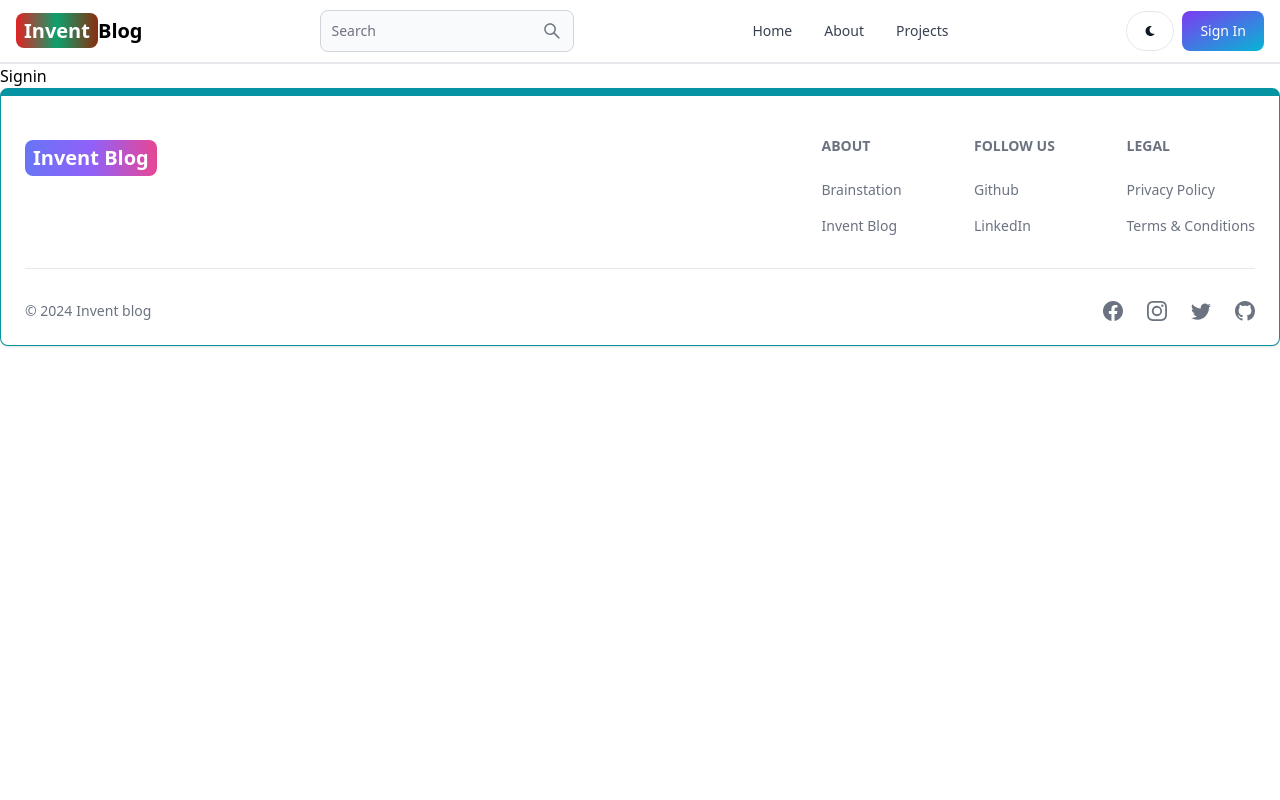
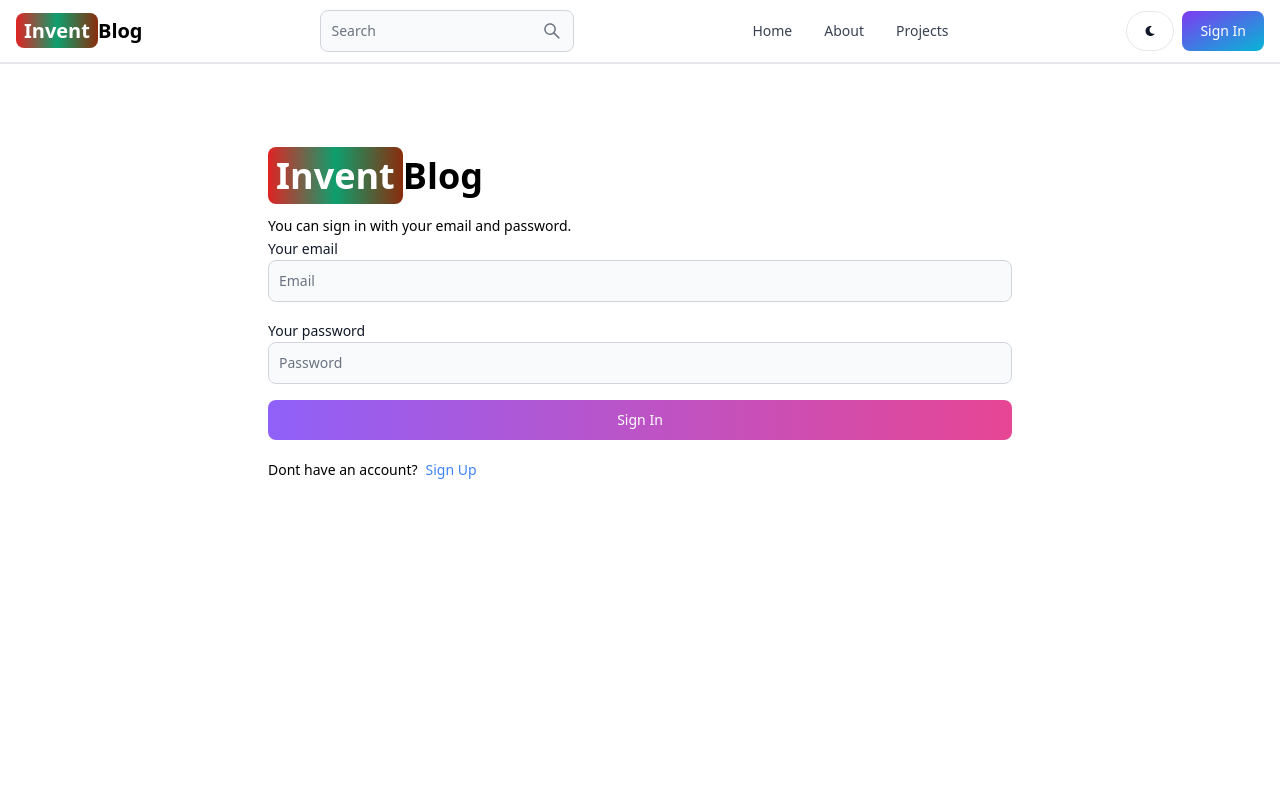
Before and after one commit to TejalAGunjal/Capstone-Project---InventBlog, a React (Vite) app in the folder client/: page /sign-in in a window 1280 px wide. Shown: the top 800 px of the page. Built offline with nearby package versions, Linux system fonts and the light colour scheme.

Commit message:
sign in page functionality

```diff
--- a/client/src/pages/SignIn.jsx
+++ b/client/src/pages/SignIn.jsx
@@ -1,5 +1,106 @@
-import React from "react";
+import { Alert, Button, Label, Spinner, TextInput } from "flowbite-react";
+import { useState } from "react";
+import { Link, useNavigate } from "react-router-dom";
 
-export default function Signin() {
-  return <div>Signin</div>;
+export default function SignIn() {
+  const [formData, setFormData] = useState({});
+  const [errorMessage, setErrorMessage] = useState(null);
+  const [loading, setLoading] = useState(false);
+  const navigate = useNavigate();
+  const handleChange = (e) => {
+    setFormData({ ...formData, [e.target.id]: e.target.value.trim() });
+  };
+
+  const handleSubmit = async (e) => {
+    e.preventDefault();
+    if (!formData.email || !formData.password) {
+      return setErrorMessage("Please fill out all fields.");
+    }
+    try {
+      setLoading(true);
+      setErrorMessage(null);
+      const res = await fetch("/api/auth/signin", {
+        method: "POST",
+        headers: { "Content-Type": "application/json" },
+        body: JSON.stringify(formData),
+      });
+      const data = await res.json();
+      if (data.success === false) {
+        return setErrorMessage(data.message);
+      }
+      setLoading(false);
+      if (res.ok) {
+        navigate("/");
+      }
+    } catch (error) {
+      setErrorMessage(error.message);
+    }
+  };
+
+  return (
+    <div className="min-h-screen mt-20">
+      <div className="flex p-3 max-w-3xl mx-auto flex-col md:flex-row md:items-center gap-5">
+        {/* left */}
+        <div className="flex-1">
+          <Link to="/" className="font-bold dark:text-white text-4xl">
+            <span className="px-2 py-1 bg-gradient-to-r from-red-600 via-green-500 to-orange-800 rounded-lg text-white">
+              Invent
+            </span>
+            Blog
+          </Link>
+          <p className="text-sm mt-5">
+            You can sign in with your email and password.
+          </p>
+          {/* right */}
+          <div className="flex-1">
+            <form className="flex flex-col gap-4" onSubmit={handleSubmit}>
+              <div>
+                <Label value="Your email" />
+                <TextInput
+                  type="email"
+                  placeholder="Email"
+                  id="email"
+                  onChange={handleChange}
+                />
+              </div>
+              <div>
+                <Label value="Your password" />
+                <TextInput
+                  type="password"
+                  placeholder="Password"
+                  id="password"
+                  onChange={handleChange}
+                />
+              </div>
+              <Button
+                gradientDuoTone="purpleToPink"
+                type="submit"
+                disabled={loading}
+              >
+                {loading ? (
+                  <>
+                    <Spinner size="sm" />
+                    <span className="pl-3">Loading...</span>
+                  </>
+                ) : (
+                  "Sign In"
+                )}
+              </Button>
+            </form>
+            <div className="flex gap-2 text-sm mt-5">
+              <span>Dont have an account?</span>
+              <Link to="/sign-up" className="text-blue-500">
+                Sign Up
+              </Link>
+            </div>
+            {errorMessage && (
+              <Alert className="mt-5" color="failure">
+                {errorMessage}
+              </Alert>
+            )}
+          </div>
+        </div>
+      </div>
+    </div>
+  );
 }
--- a/client/src/pages/SignUp.jsx
+++ b/client/src/pages/SignUp.jsx
@@ -49,8 +49,7 @@
             Blog
           </Link>
           <p className="text-sm mt-5">
-            This is a demo project. You can sign up with your email and password
-            or with Google.
+            You can sign in with your email and password.
           </p>
           {/* right */}
           <div className="flex-1">
```
